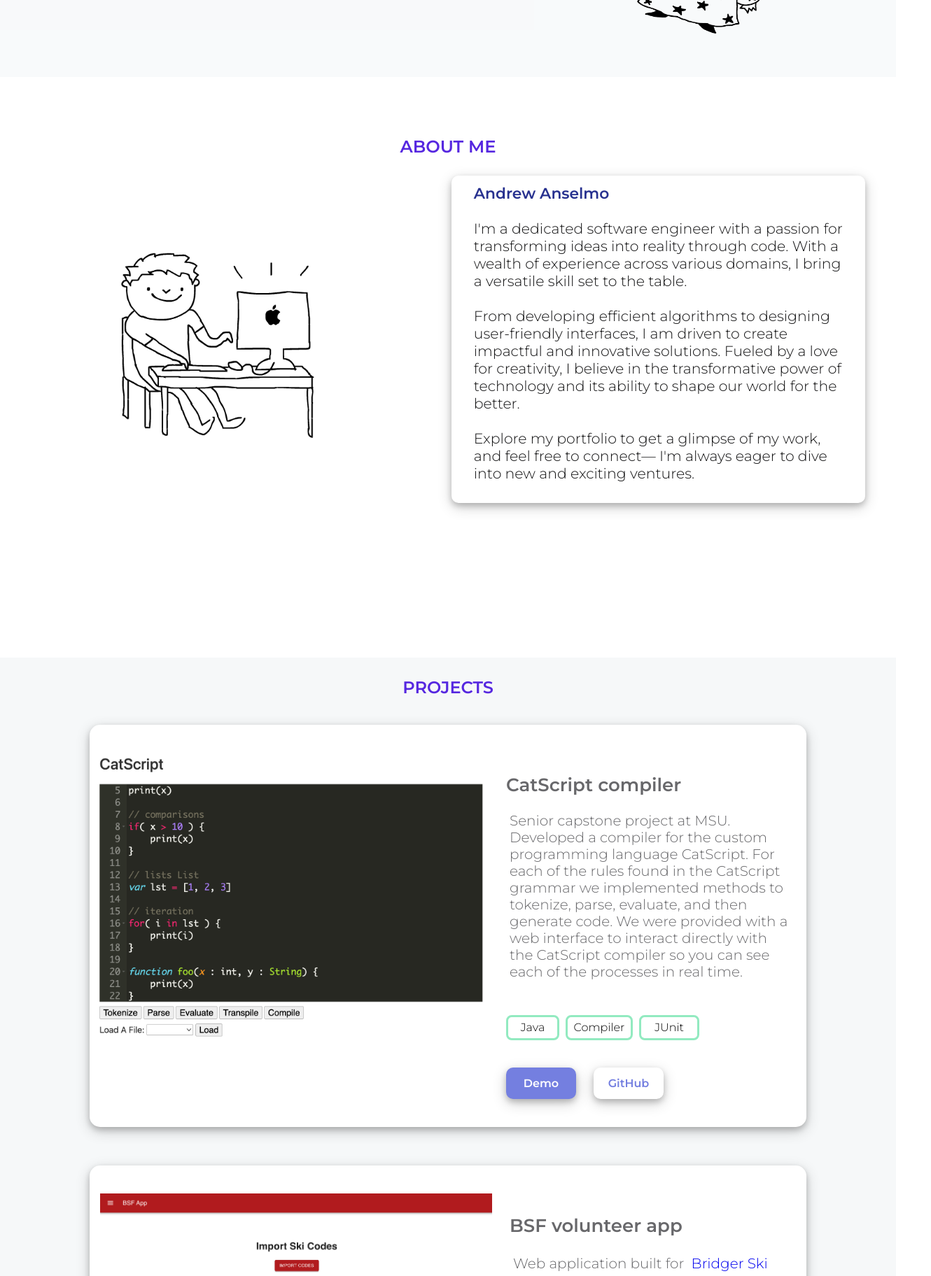
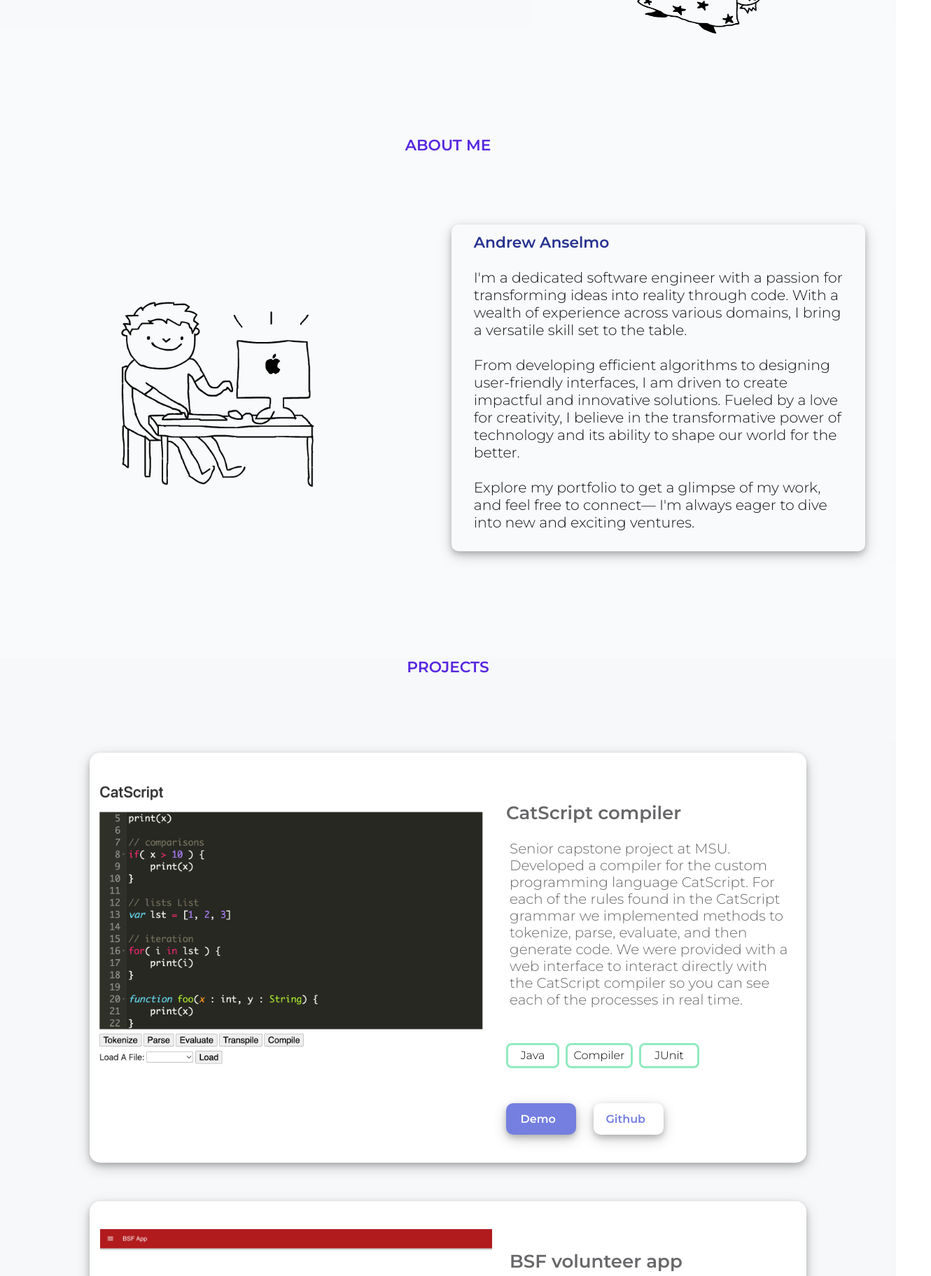
Before and after one commit to andrewanselmo/Andrew-Site, a React (Vite) app: page / in a window 1280 px wide. Shown: the part 720-2544 px from the top of the page at 70% size, 1330 px wide, since content can reach past the window. Built offline with nearby package versions, Linux system fonts and the light colour scheme.

Commit message:
new project section

```diff
--- a/src/components/Content.css
+++ b/src/components/Content.css
@@ -81,6 +81,8 @@ body {
 #about-nav-tracker{
     height:10px;
     /* background-color: rgba(245, 227, 211, 0.394); */
+    background-color: rgba(228, 233, 237, 0.254);
+
 }
 
 #about{
@@ -88,6 +90,7 @@ body {
     grid-template-columns: 2fr 2fr;
     gap: 10px;
     grid-template-rows: 0.5fr 0.5fr;
+    background-color: rgba(228, 233, 237, 0.254);
 
 
 
@@ -102,13 +105,14 @@ body {
     grid-column: 1 / span 2;
     grid-row: 1;
     padding: 10px;
-    font-size: 1.9vw;
+    font-size: 1.7vw;
     text-align: center;
     margin-top: 5%;
     margin-bottom: 0.05%;
     font-family: 'Montserrat', sans-serif;
     /* color:rgba(105, 179, 88, 0.909); */
     color:rgba(69, 18, 221, 0.909);
+    padding-bottom: 90px;
 
 
 
@@ -185,13 +189,14 @@ body {
     background-color: rgba(218, 225, 230, 0.254);
 
 
-
 }
 
 #proj-h{
 
     font-family: 'Montserrat', sans-serif;
     color:rgba(69, 18, 221, 0.909);
+    padding-bottom: 100px;
+    font-size: 1.7vw;
 
 }
 
@@ -208,6 +213,7 @@ body {
     padding-top: 40px;
     padding-bottom: 40px;
     background-color: rgb(255, 255, 255);
+
 
 
 
@@ -234,11 +240,6 @@ body {
     margin-left: 15px;
 
     color:rgb(104, 104, 107);
-
-
-
-
-
 
 }
 
@@ -302,79 +303,76 @@ body {
     width: 80px;
 }
 
-#button1, #button2{
+#b1, #b2{
     grid-column: 2;
-    grid-row: 2;
-
-    margin-top: 120px;
-
+    grid-row: 3;
+    margin-top: 50px;
     width: 100px;
     height: 45px;
     font-family: 'Montserrat', sans-serif;
     box-shadow: 0 4px 8px 0 rgba(0, 0, 0, 0.2), 0 6px 20px 0 rgba(0, 0, 0, 0.19);
-    border: none;
     border-radius: 10px;
     font-size: 16px;
     font-weight: bold;
-    cursor: pointer;
-    text-align: center;
     transition: 0.2s;
     display: flex;
     align-items: center;
     justify-content: center;
+    background-color: red;
 
 }
 
-#button1{
+#b1{
     margin-left: 15px;
     background-color: #747fe0;
     color: white;
 }
 
-#button1:after {
+#b2{
+    color: #747fe0;
+    background-color: white;
+    margin-left: 140px;
+    grid-column: 2;
+
+}
+
+
+#b1:after {
     content: '»';
-    position: absolute;
+
     opacity: 0;
     top: 14px;
     right: -20px;
     transition: 0.2s;
   }
 
-#button1:hover{
+#b1:hover{
     padding-right: 8px;
     padding-left:8px;
   }
 
-#button1:hover:after {
+#b1:hover:after {
     opacity: 1;
 
   }
 
-#button2{
-    color: #747fe0;
-    background-color: white;
-    margin-left: 140px;
-
-}
-
-#button2:after {
+#b2:after {
     content: '»';
-    position: absolute;
     opacity: 0;
     top: 14px;
     right: -20px;
     transition: 0.2s;
   }
 
-#button2:hover{
+#b2:hover{
     padding-right: 8px;
     padding-left:8px;
   }
 
-#button2:hover:after {
+#b2:hover:after {
     opacity: 1;
+  }
 
-  }
 /* compiler */
 
 /* bsf */
@@ -454,54 +452,50 @@ body {
     width: 60px;
 }
 
-#bsf-button{
+#single-button{
     grid-column: 2;
-    grid-row: 2;
-
-    margin-top: 120px;
-
+    grid-row: 3;
+    margin-top: 50px;
     width: 100px;
     height: 45px;
     font-family: 'Montserrat', sans-serif;
     box-shadow: 0 4px 8px 0 rgba(0, 0, 0, 0.2), 0 6px 20px 0 rgba(0, 0, 0, 0.19);
-    border: none;
     border-radius: 10px;
     font-size: 16px;
     font-weight: bold;
-    cursor: pointer;
-    text-align: center;
     transition: 0.2s;
     display: flex;
     align-items: center;
     justify-content: center;
 
+
 }
 
-#bsf-button{
+#single-button{
     margin-left: 15px;
     background-color: #747fe0;
     color: white;
 }
 
-#bsf-button:after {
+
+#single-button:after {
     content: '»';
-    position: absolute;
+
     opacity: 0;
     top: 14px;
     right: -20px;
     transition: 0.2s;
   }
 
-#bsf-button:hover{
+#single-button:hover{
     padding-right: 8px;
     padding-left:8px;
   }
 
-#bsf-button:hover:after {
+#single-button:hover:after {
     opacity: 1;
 
   }
-
 /* bsf */
 
 /* rails */
@@ -590,7 +584,8 @@ body {
 
 #projects-nav-tracker{
     height:85px;
-    /* background-color: rgba(245, 227, 211, 0.394); */
+    background-color: rgba(228, 233, 237, 0.254);
+
 }
 
 
@@ -731,7 +726,7 @@ li:hover {
 
 
     #about-h1{
-        font-size: 30px;
+        font-size: 25px;
     }
 
     #about{
@@ -771,10 +766,20 @@ li:hover {
         grid-row:2;
     }
 
-    /* compiler - proj2  */
+    /*  proj2  */
+
+
+
+    #proj-h{
+        font-size: 25px;
+
+    }
 
     #proj-compiler, #proj-bsf, #proj-rails{
         width: 90%;
+
+
+
     }
 
 
@@ -785,12 +790,14 @@ li:hover {
     }
 
     #proj-compiler-h, #proj-bsf-h, #proj-rails-h{
-        grid-column: 1/ span 2 ;
+        grid-column: 1/ span 2;
+
     }
 
     #proj-compiler-img, #proj-bsf-img, #proj-rails-img{
         opacity: 0;
         width: 0%;
+
     }
 
     #comp-tech1, #comp-tech2, #comp-tech3, #bsf-tech1, #bsf-tech2, #bsf-tech3,
@@ -799,10 +806,22 @@ li:hover {
 
     }
 
-    #button1, #button2, #bsf-button{
-        grid-column: 1/ span 2 ;
+    #b1, #b2, #single-button{
+        grid-column: 1;
+        margin-left: auto;
+        margin-right: auto;
+    }
 
+
+    #b1{
+        margin-top: 30px;
     }
+
+    #b2{
+        margin-top: 100px;
+    }
+
+
 
 
 
--- a/src/components/Content.jsx
+++ b/src/components/Content.jsx
@@ -89,12 +89,10 @@ const Content=() => {
 
                         <p id = "comp-tech3">JUnit</p>
 
+                        <a id = "b1" href="https://youtu.be/MdFMTVmyl3E"> Demo  </a>
 
-                        <a id = "button1" href="https://youtu.be/MdFMTVmyl3E">Demo</a>
+                        <a id = "b2" href="https://github.com/andrewanselmo/Catscript-Compiler/tree/main"> Github </a>
 
-                        <a id = "button2" href="https://github.com/andrewanselmo/Catscript-Compiler/tree/main">
-                                GitHub
-                        </a>
 
 
                     </div>
@@ -118,15 +116,12 @@ const Content=() => {
 
                         <p id = "bsf-tech3">Jest</p>
 
-
-                        {/* <a id = "button1" href="https://youtu.be/MdFMTVmyl3E">Demo</a> */}
-
-                        <a id = "bsf-button" href="https://github.com/423s23/G3-BSF">
+                        <a id = "single-button" href="https://github.com/423s23/G3-BSF">
                                 GitHub
                         </a>
 
 
-                </div>
+                    </div>
 
                 <div id = "proj-rails">
 
@@ -146,14 +141,14 @@ const Content=() => {
                     <p id = "rails-tech3">Gems</p>
 
 
-                    <a id = "button1" href="https://youtu.be/vXIruLILAc0">Demo</a>
+                    <a id = "b1" href="https://youtu.be/vXIruLILAc0">Demo</a>
 
-                    <a id = "button2" href="https://github.com/andrewanselmo/Rails-Blog">
+                    <a id = "b2" href="https://github.com/andrewanselmo/Rails-Blog">
                             GitHub
                     </a>
 
 
-            </div>
+                </div>
 
 
             </div>
--- a/src/components/Navbar.css
+++ b/src/components/Navbar.css
@@ -10,7 +10,7 @@ nav {
 
     top: 0;
     left: 0;
-    width: 100%;
+    width: 96%;
     /* font-family: 'Roboto', sans-serif; */
     font-family: 'Roboto', sans-serif;
     z-index: 1;
```
